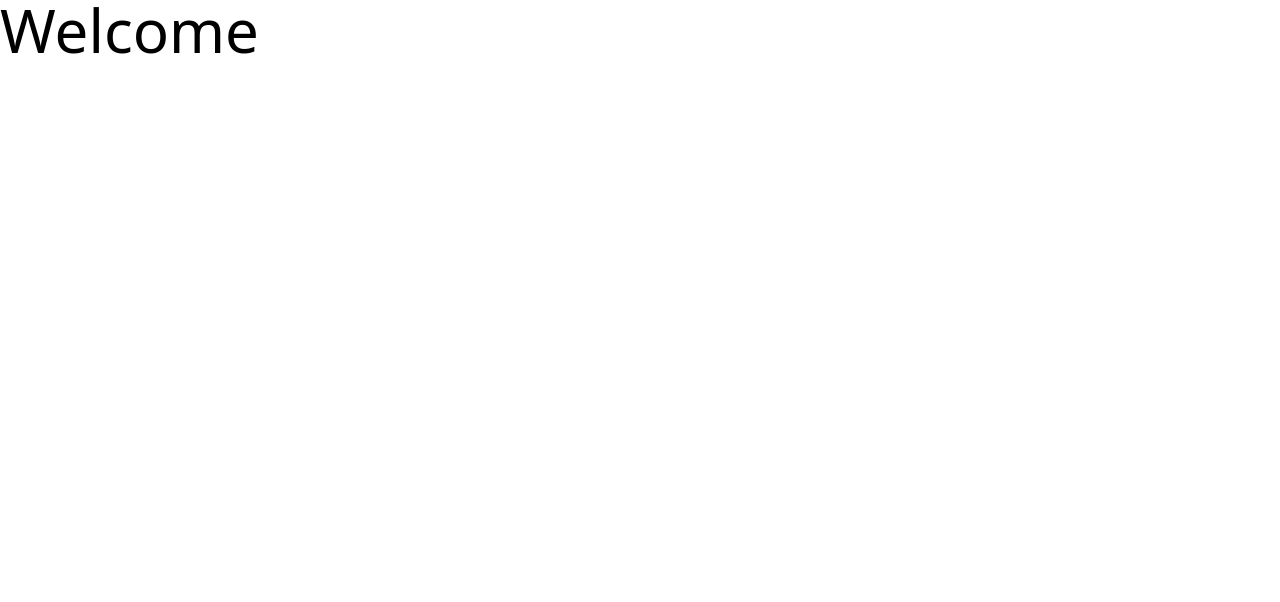
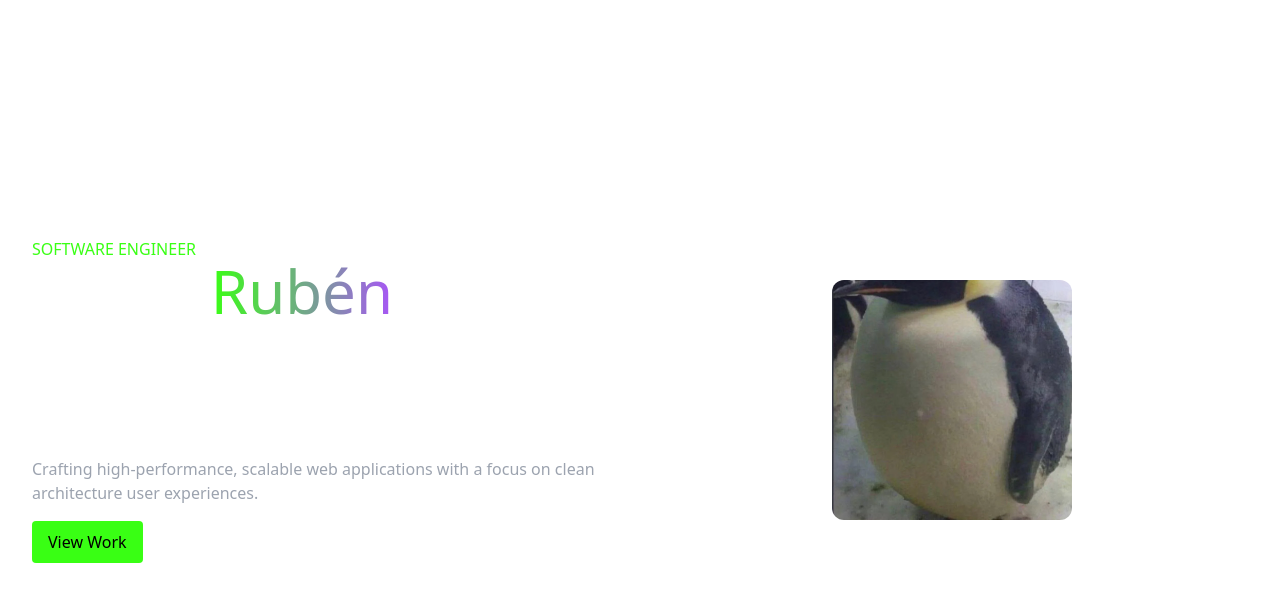
Before and after one commit to RubenMMPS/PortFolio, a Nuxt app: page / in a window 1280 px wide. Shown: the top 602 px of the page. Built offline with nearby package versions, Linux system fonts and the light colour scheme.

Commit message:
feat: add component BaseCard for the home letter

```diff
--- /dev/null
+++ b/components/BaseCard.vue
@@ -0,0 +1,31 @@
+<template>
+  <section class="grid grid-cols-1 md:grid-cols-2 gap-8 items-center">
+    <div class="order-2 md:order-1">
+      <p class="text-brand-primary">SOFTWARE ENGINEER</p>
+      <h1 class="text-white mb-4">
+        Hi, im
+        <span
+          class="bg-gradient-to-r from-brand-primary to-brand-secondary bg-clip-text text-transparent"
+          >Rubén</span
+        >,
+        <br class="hidden md:block" />
+        a Full-Stack Developer.
+      </h1>
+      <p class="text-gray-400 mb-4">
+        Crafting high-performance, scalable web applications with a focus on
+        clean architecture user experiences.
+      </p>
+      <div class="flex flex-col md:flex-row gap-4">
+        <BaseButton text="View Work" type="primary" />
+        <BaseButton text="Download CV" type="secondary" />
+      </div>
+    </div>
+    <div class="flex items-center justify-center order-1 md:order-2">
+      <img
+        src="../public/pinguino.png"
+        alt="Profile Picture"
+        class="w-60 h-60 object-cover rounded-xl"
+      />
+    </div>
+  </section>
+</template>
--- a/pages/index.vue
+++ b/pages/index.vue
@@ -1,5 +1,5 @@
 <template>
-  <div>
-    <h1>Welcome</h1>
+  <div class="min-h-screen flex items-center justify-center p-8">
+    <BaseCard />
   </div>
 </template>
```
Also changed, not shown: public/pinguino.png (added).
